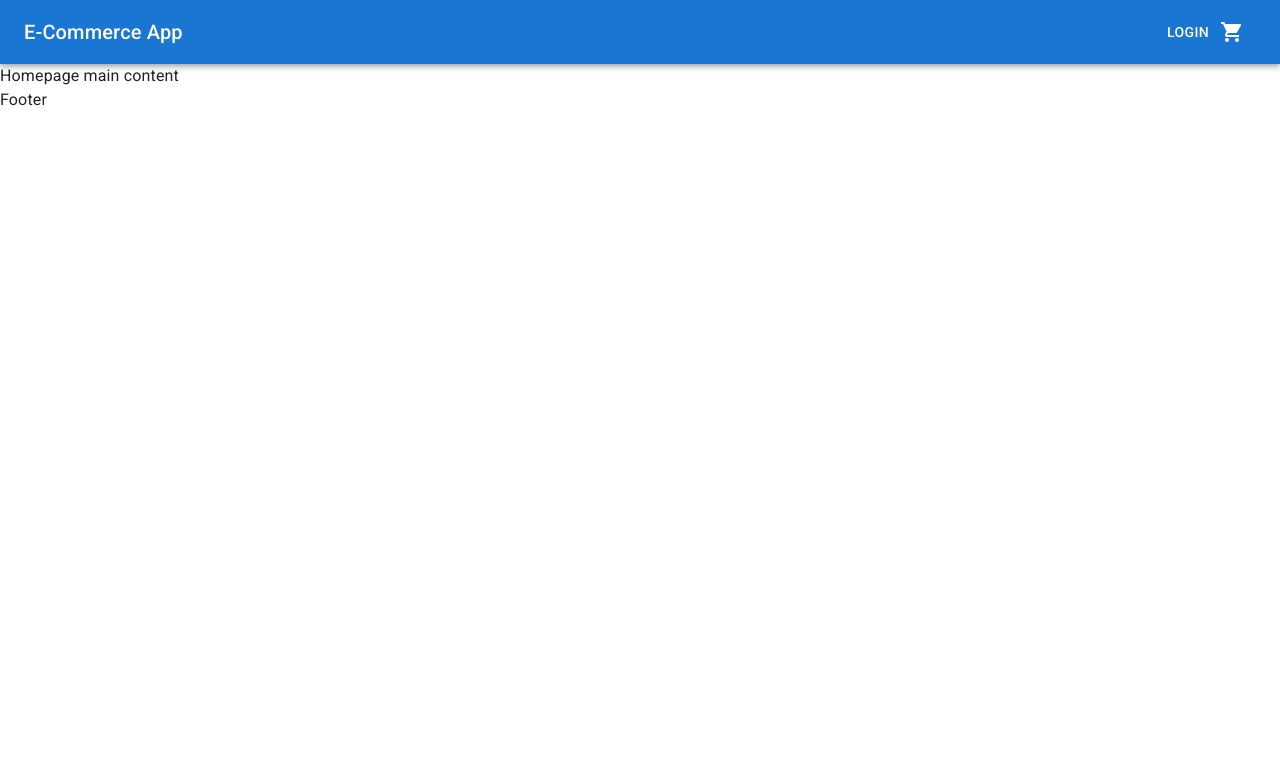
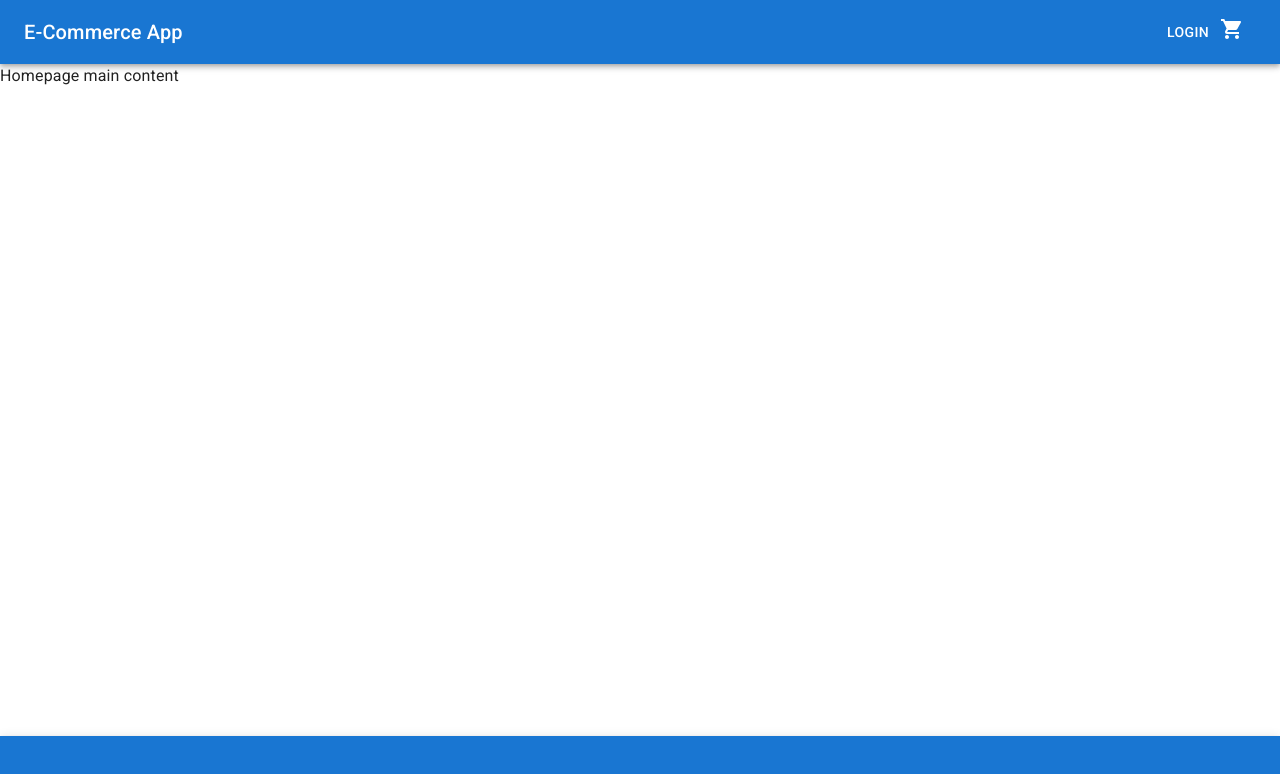
Before and after one commit to tprloucks/ecommerce-site-class, a React (Create React App) app: page / in a window 1280 px wide. Shown: the top 774 px of the page. Built offline with nearby package versions, Linux system fonts and the light colour scheme.

Commit message:
created a context file to wrap app.js.  Some css sx additions to Footer, header, Layout & index.html.

```diff
--- a/public/index.html
+++ b/public/index.html
@@ -24,21 +24,21 @@
     -->
     <title>E-Commerce App</title>
     <link rel="stylesheet" href="https://fonts.googleapis.com/css?family=Roboto:300,400,500,700&display=swap" />
+    <style>
+        a {
+            text-decoration: none;
+            color: white;
+        }
+    </style>
 </head>
 
-<body>
-    <noscript>You need to enable JavaScript to run this app.</noscript>
+<body><noscript>You need to enable JavaScript to run this app.</noscript>
     <div id="root"></div>
-    <!--
-      This HTML file is a template.
-      If you open it directly in the browser, you will see an empty page.
-
-      You can add webfonts, meta tags, or analytics to this file.
-      The build step will place the bundled scripts into the <body> tag.
-
-      To begin the development, run `npm start` or `yarn start`.
-      To create a production bundle, use `npm run build` or `yarn build`.
-    -->
-</body>
+    <!-- This HTML file is a template. If you open it directly in the browser,
+        you will see an empty page. You can add webfonts,
+        meta tags,
+        or analytics to this file. The build step will place the bundled scripts into the <body>tag. To begin the development,
+        run `npm start` or `yarn start`. To create a production bundle,
+        use `npm run build` or `yarn build`. --></body>
 
 </html>
--- a/src/App.js
+++ b/src/App.js
@@ -4,15 +4,19 @@ import Cartpage from "./pages/Cartpage"
 import Homepage from './pages/Homepage'
 
 import "./App.css"
+import { ShoppingCartContextProvider } from './context/ShoppingCartContext';
 
 function App() {
+
   return (
+    <ShoppingCartContextProvider>
     <Router>
       <Routes>
         <Route path="/cart" element={<Cartpage/>}/>
         <Route path="/" element={<Homepage/>}/>
       </Routes>
     </Router>
+    </ShoppingCartContextProvider>
   );
 }
 
--- a/src/components/Footer.js
+++ b/src/components/Footer.js
@@ -1,10 +1,15 @@
+import { AppBar, Toolbar, Typography } from '@mui/material'
+import { Box } from '@mui/system'
 import React from 'react'
 
 function Footer() {
     return (
-        <div>
-            Footer
-        </div>
+        <Box>
+            <AppBar position='static'>
+                <Toolbar>
+                </Toolbar>
+            </AppBar>
+        </Box>
     )
 }
 
--- a/src/components/Header.js
+++ b/src/components/Header.js
@@ -2,6 +2,7 @@ import { AppBar, Button, IconButton, Toolbar, Typography } from '@mui/material'
 import { Box } from '@mui/system'
 import React from 'react'
 import ShoppingCartIcon from '@mui/icons-material/ShoppingCart';
+import { Link } from 'react-router-dom';
 
 const Header = () => {
     return (
@@ -9,7 +10,9 @@ const Header = () => {
             <AppBar position='static'>
                 <Toolbar>
                     <Typography variant="h6" component="div" sx={{ flexGrow: 1 }}>
+                    <Link to="/">
                         E-Commerce App
+                    </Link>
                     </Typography>
                     <Button color="inherit">
                         Login
@@ -19,7 +22,9 @@ const Header = () => {
                         color="inherit"
                         aria-label="menu"
                     >
+                    <Link to='/cart'>
                         <ShoppingCartIcon/>
+                    </Link>
                     </IconButton>
                 </Toolbar>
             </AppBar>
--- a/src/components/Layout.js
+++ b/src/components/Layout.js
@@ -4,15 +4,15 @@ import React, { Fragment } from "react"
 import Footer from "./Footer"
 import Header from "./Header"
 
-const Layout = ({children}) => {
+const Layout = ({ children }) => {
     return (<Fragment>
-        <CssBaseline/>
-        <Box>
-            <Header/>
-            <Box>
+        <CssBaseline />
+        <Box sx={{ display: "flex", flexDirection: "column", minHeight: "100vh" }}>
+            <Header />
+            <Box sx={{ flexGrow: 1, overflow:'auto' }}>
                 {children}
             </Box>
-            <Footer/>
+            <Footer />
         </Box>
     </Fragment>
     )
--- /dev/null
+++ b/src/context/ShoppingCartContext.js
@@ -0,0 +1,14 @@
+import { createContext } from "react";
+
+export const shoppingCartContext = createContext()
+const user = 'hello'
+export const ShoppingCartContextProvider = (props) => {
+
+    const { children } = props;
+
+    return (
+        <shoppingCartContext.Provider value={{user}}>
+            {children}
+        </shoppingCartContext.Provider>
+    )
+}
```
